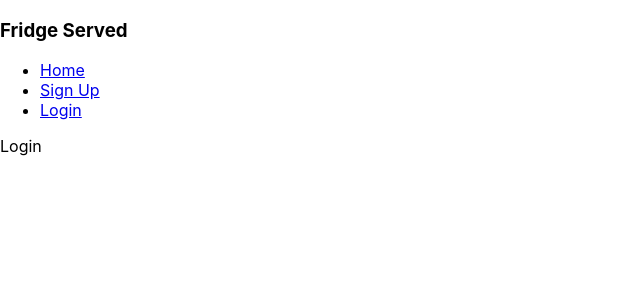
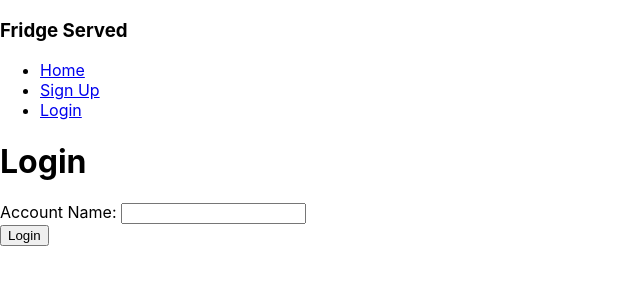
Before and after one commit to thyoon515/phase-2-project, a React (Create React App) app: page /login in a window 1280 px wide. Shown: the top 300 px of the page, without its empty margins (0-640 px from the left). Built offline with nearby package versions, Linux system fonts and the light colour scheme; data requests are answered from the project's data file.

Commit message:
Update login

```diff
--- a/src/App.jsx
+++ b/src/App.jsx
@@ -12,6 +12,7 @@ import { baseUrl } from "./GlobalVariables";
 function App() {
   const [currentGuest, setCurrentGuest] = useState({});
   const [loggedIn, setLoggedIn] = useState(false);
+  const [errors, setErrors] = useState([]);
 
   const loginGuest = guest => {
     setCurrentGuest(guest);
@@ -23,6 +24,10 @@ function App() {
     setCurrentGuest({});
     setLoggedIn(false);
     localStorage.removeItem('guest_id');
+  }
+
+  const displayErrors = () => {
+    errors.forEach()
   }
 
 //persist logged in guest
@@ -40,7 +45,7 @@ function App() {
       <Routes>
         <Route path="/" element={<Home />} />
         <Route path="/signup" element={<Signup loginGuest={loginGuest} />} />
-        <Route path="/login" element={<Login />} />
+        <Route path="/login" element={<Login loginGuest={loginGuest} />} />
         <Route path="/ingredientsRecipe" element={<IngredientsRecipe />} />
         <Route path="/favoriteRecipe" element={<FavoriteRecipe />} />
         <Route path="/randomRecipe" element={<RandomRecipe />} />
--- a/src/components/sessions/Login.jsx
+++ b/src/components/sessions/Login.jsx
@@ -1,8 +1,57 @@
-import React from 'react';
+import { useState, useEffect } from 'react';
+import { useNavigate } from 'react-router-dom';
+import { baseUrl } from '../../GlobalVariables';
 
-const Login = () => {
+const Login = ({ loginGuest }) => {
+
+  const [guestName, setGuestName] = useState("");
+  const [guests, setGuests] = useState([]);
+
+  const navigate = useNavigate(0);
+
+
+  const handleChange = e => {
+    setGuestName(e.target.value);
+  }
+
+  const handleSubmit = e => {
+    e.preventDefault();
+
+    const guest = guests.find(guest =>
+      guest.guestName.toLowerCase() === guestName.toLowerCase()
+    ); //find matching guestName from db.json
+
+    if(guest) {
+      loginGuest(guest);
+      navigate('/ingredientsRecipe'); //redirect page
+    }
+
+  }
+
+  useEffect(() => {
+    fetch(baseUrl + "/guests")
+     .then(res => res.json())
+     .then(data => setGuests(data)) //set guests data with controlled state
+  }, [])
+
+
   return (
-    <div>Login</div>
+    <div>
+      <h1>Login</h1>
+      <form onSubmit={handleSubmit}>
+        <div>
+          <label htmlFor="guestName">Account Name: </label>
+          <input
+            type="text"
+            name='guestName'
+            id='guestName'
+            onChange={handleChange}
+            value={guestName}
+          />
+        </div>
+        <input type="submit" value="Login" />
+      </form>
+    </div>
   );
 }
 
```
